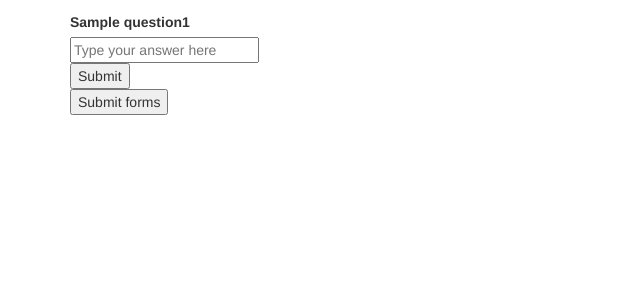
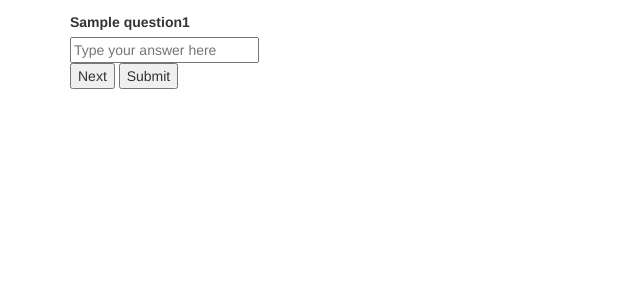
Before and after one commit to BobZheng00/Channel-Tricvia, a Django app: template templates/single_game_page.html in a window 1280 px wide. Shown: the part 53-353 px from the top of the page, without its empty margins (0-640 px from the left). Run offline with Django 4.2, Linux system fonts and the light colour scheme; the template is opened without the code that fills it: most values are stand-ins (such as "Sample title", 1, 10 or a date in 2020); some libraries are stand-ins or nearby versions.

Commit message:
commit files

```diff
--- a/game/urls.py
+++ b/game/urls.py
@@ -7,6 +7,6 @@ urlpatterns = [
     path('', views.home, name='home'),
     path('register/', views.register, name='register'),
     path('singlegame/', views.SingleGame.user_request, name='singlegame'),
-    path('gameview', views.SingleGame.single_game_view, name='gameview')
+    path('singlegame/gameview', views.SingleGame.single_game_view, name='gameview')
 
 ]
--- a/templates/single_game_page.html
+++ b/templates/single_game_page.html
@@ -2,23 +2,18 @@
 
 {% block main_content %}
 
-{#{% for question in questions %}#}
-{#    <h3>{{ question.index }}</h3>#}
-{#    <h3>{{ question.type }}</h3>#}
-{#    <h3>{{ question.category }}</h3>#}
-{#    <h3>{{ question.question }}</h3>#}
-{#    <h3>{{ question.correct_answer }}</h3>#}
-{#{% endfor %}#}
+<form action="" method="post" id="form">
+    {% csrf_token %}
+    {% for question in questions %}
+        <div id='{{ question.index }}'>
+            <label>{{ question.question }}{{ question.index }}</label><br>
+            <input type="text" name='{{ question.index }}' placeholder="Type your answer here"><br>
+        </div>
+    {% endfor %}
+    <button type="button" onclick="clicked()">Next</button>
+    <input type="submit" value="Submit" />
+</form>
 
-{% for question in questions %}
-    <form action="" method="post" id={{ question.index }}>
-    {% csrf_token %}
-    <label>{{ question.question }}{{ question.index }}</label><br>
-    <input type="text" name='{{ question.index }}' placeholder="Type your answer here"><br>
-    <button type="button" onclick="clicked()">Submit</button>
-    </form>
-{% endfor %}
-    <button id="submit" onclick="submitForms()">Submit forms</button>
 <script>
         var timer;
         var a ='{{ length }}';
@@ -29,7 +24,7 @@
         clearInterval(x);
         document.getElementById(index.toString()).style.display='block';
         index ++;
-        x = setInterval(display, 2000);
+        x = setInterval(display, 5000);
 
         function display(){
             document.getElementById(index.toString()).style.display='block';
@@ -51,21 +46,9 @@
             if (index < a-1){
                 index ++;
             }
-            x = setInterval(display, 2000);
+            x = setInterval(display, 5000);
         }
-        var j
-        submitForms = function(){
-            {#document.getElementById('0').submit();#}
-            {#document.getElementById('1').submit();#}
-            {#document.getElementById('2').submit();#}
-            {#document.getElementById('3').submit();#}
-            {#document.getElementById('4').submit();#}
 
-            for (j = 0; j < 10; j++) {
-                document.getElementById(j.toString()).style.display = 'block';
-                document.getElementsByTagName('form')[j].submit();
-            }
-        }
 </script>
 
 {% endblock %}
```
